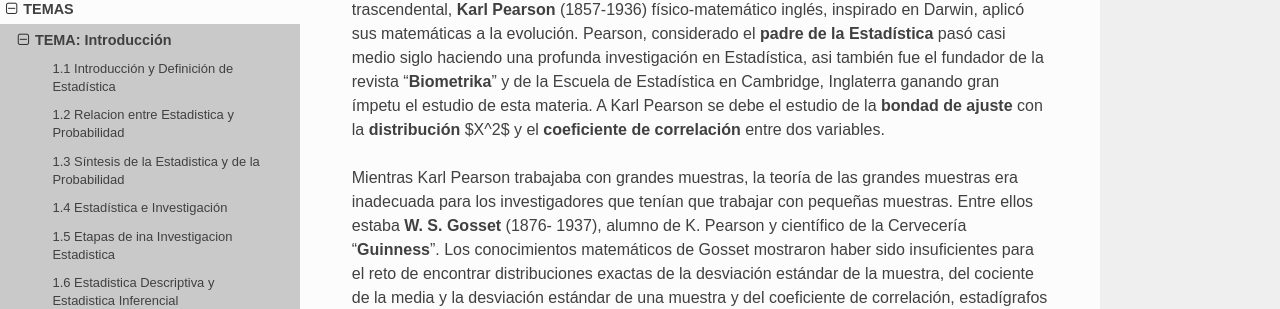
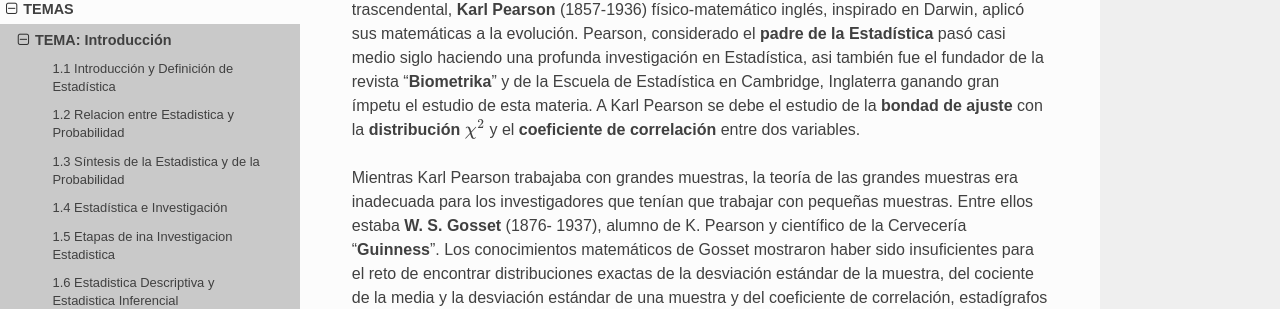
Before and after one commit to matecom57/cursofree, a Sphinx documentation site: the page built from docs/source/Probabilidad_Estadistica_Marques/c01_Introduccion.rst, in a window 1280 px wide and 900 px high, scrolled down 1531 px. Shown: the part 142-451 px from the top of the window. Built offline with Sphinx 7.4.7 and the Read the Docs theme 3.1.0, drawn with Linux system fonts in a browser that asks for light colours.

```diff
--- a/docs/source/Probabilidad_Estadistica_Marques/c01_Introduccion.rst
+++ b/docs/source/Probabilidad_Estadistica_Marques/c01_Introduccion.rst
@@ -59,7 +59,8 @@ En el siglo XIX la necesidad de una profundización en las bases de la Estadíst
 Pearson, considerado el **padre de la Estadística** pasó casi medio siglo haciendo una profunda
 investigación en Estadística, asi también fue el fundador de la revista "**Biometrika**" y de la
 Escuela de Estadística en Cambridge, Inglaterra ganando gran ímpetu el estudio de esta materia.
-A Karl Pearson se debe el estudio de la **bondad de ajuste** con la **distribución** $X^2$ y el **coeficiente de
+A Karl Pearson se debe el estudio de la **bondad de ajuste** con la **distribución** :math:`\chi^2` y el **coeficiente
+de
 correlación** entre dos variables.
 
 Mientras Karl Pearson trabajaba con grandes muestras, la teoría de las grandes muestras era inadecuada
```
